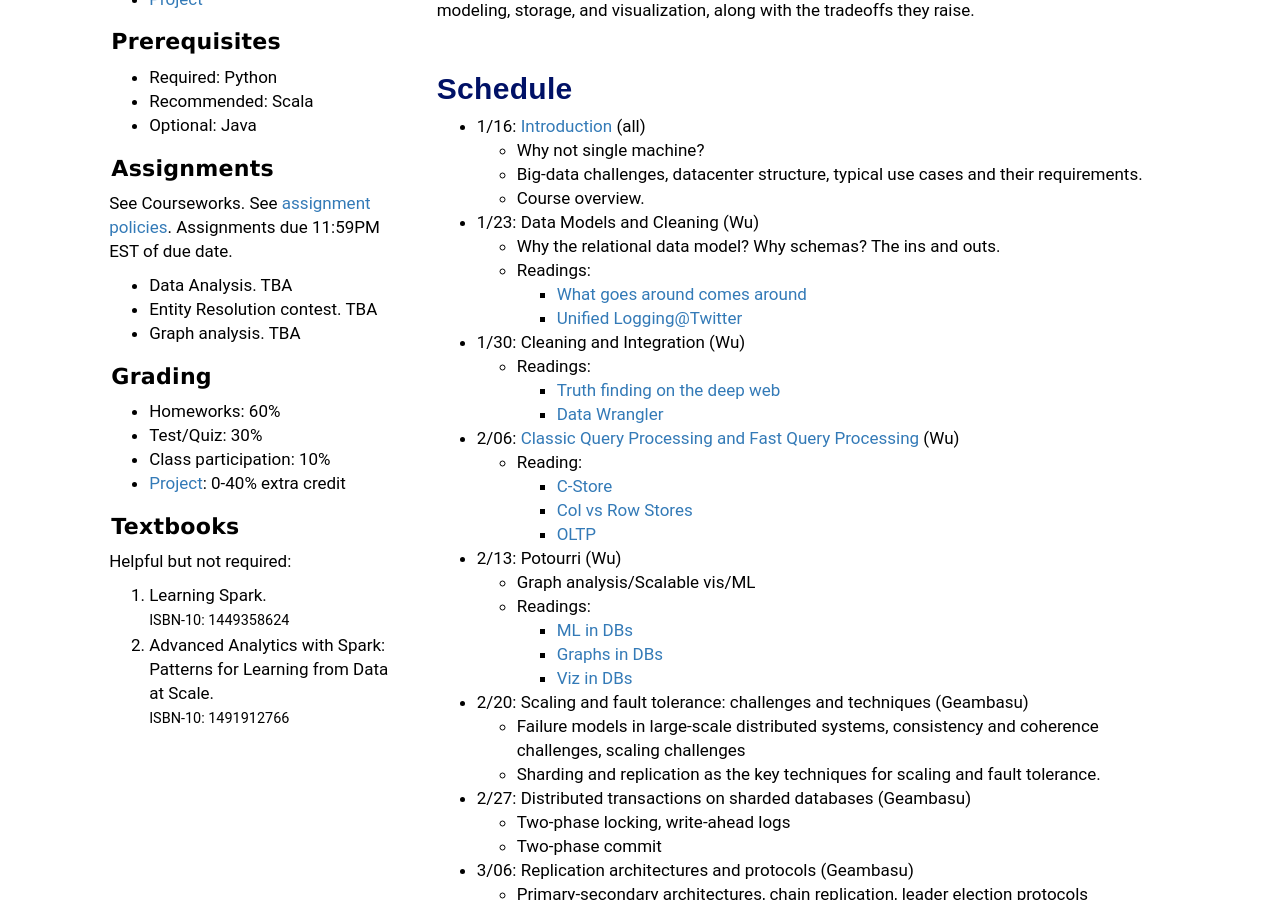
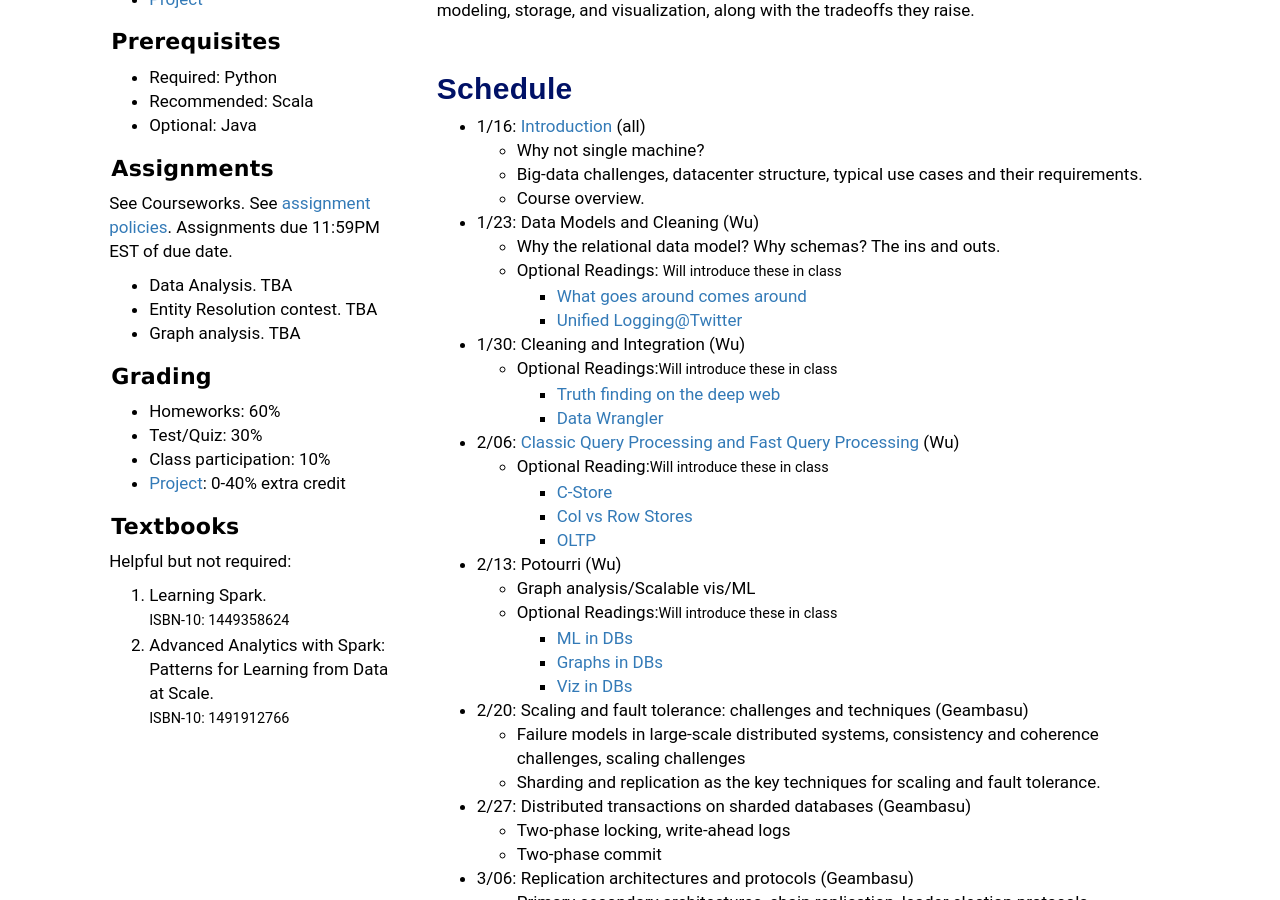
Before and after one commit to KnightMollo/w4121.github.io, a Jekyll site: the page built from index.md, in a window 1280 px wide and 900 px high, scrolled down 535 px. Built offline with Jekyll 4.4.1, drawn with Linux system fonts in a browser that asks for light colours.

Commit message:
lazy commit msg

```diff
--- a/index.md
+++ b/index.md
@@ -17,21 +17,21 @@ The course is co-taught by Roxana Geambasu (Associate Prof. in CS), Sambit Sahu
   * Course overview.
 * 1/23:  Data Models and Cleaning  (Wu)
   * Why the relational data model? Why schemas? The ins and outs.
-  * Readings:
+  * Optional Readings: <small>Will introduce these in class</small>
     * [What goes around comes around](https://github.com/w4111/syllabus/blob/master/reading/goesaroundcomesaround.pdf)
     * [Unified Logging@Twitter](https://cs.uwaterloo.ca/~jimmylin/publications/Lee_etal_VLDB2012.pdf)
 * 1/30:  Cleaning and Integration (Wu)
-  * Readings:
+  * Optional Readings:<small>Will introduce these in class</small>
     * [Truth finding on the deep web](http://www.vldb.org/pvldb/vol6/p97-li.pdf)
     * [Data Wrangler](http://vis.stanford.edu/papers/wrangler)
 * 2/06: [Classic Query Processing and Fast Query Processing](https://w4121.github.io/lectures/qproc-primer) (Wu)
-  * Reading:
+  * Optional Reading:<small>Will introduce these in class</small>
     * [C-Store](http://db.csail.mit.edu/projects/cstore/vldb.pdf)
     * [Col vs Row Stores](http://db.csail.mit.edu/projects/cstore/abadi-sigmod08.pdf)
     * [OLTP](http://nms.csail.mit.edu/~stavros/pubs/OLTP_sigmod08.pdf)
 * 2/13: Potourri (Wu)
   * Graph analysis/Scalable vis/ML
-  * Readings:
+  * Optional Readings:<small>Will introduce these in class</small>
     * [ML](http://www.cs.stanford.edu/people/chrismre/papers/bismarck.pdf) [in DBs](http://db.cs.berkeley.edu/papers/vldb09-madskills.pdf)
     * [Graphs in DBs](http://pages.cs.wisc.edu/~jignesh/publ/Grail.pdf)
     * [Viz in DBs](http://sirrice.github.io/files/papers/ermac-vldb14.pdf)
```
